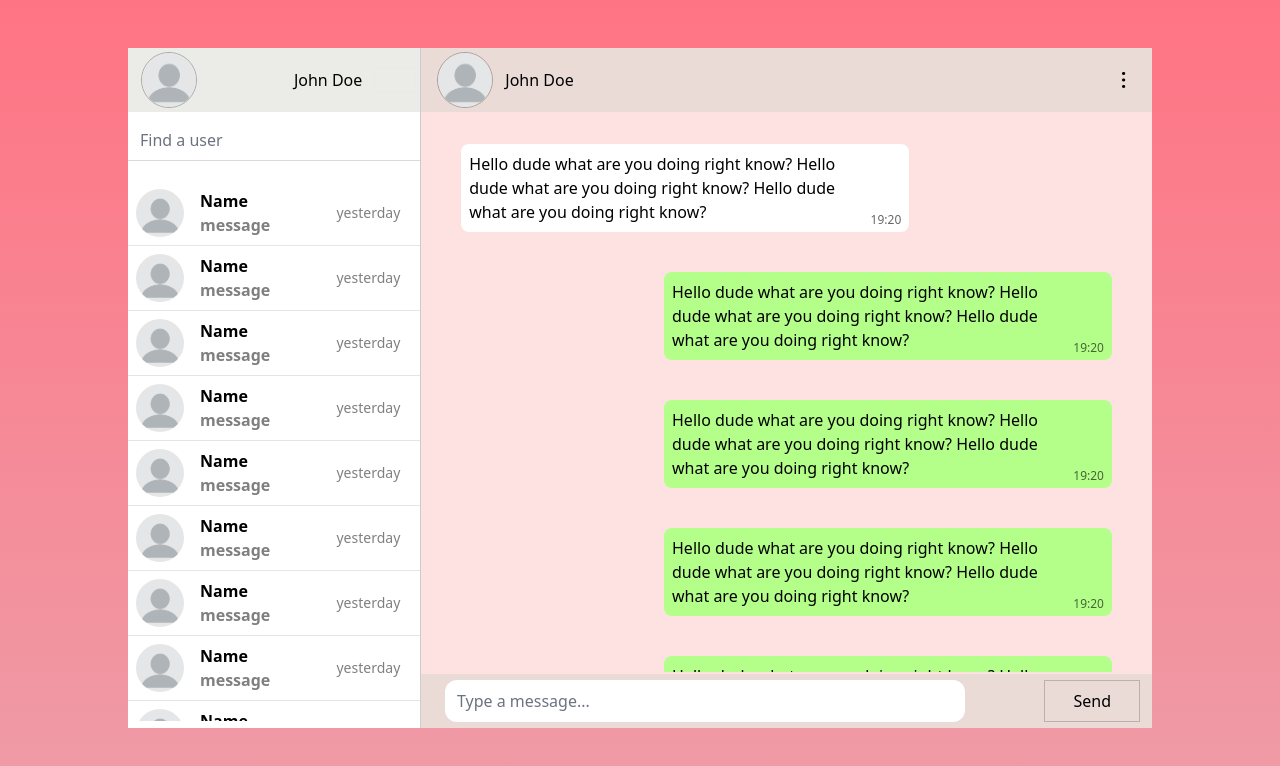
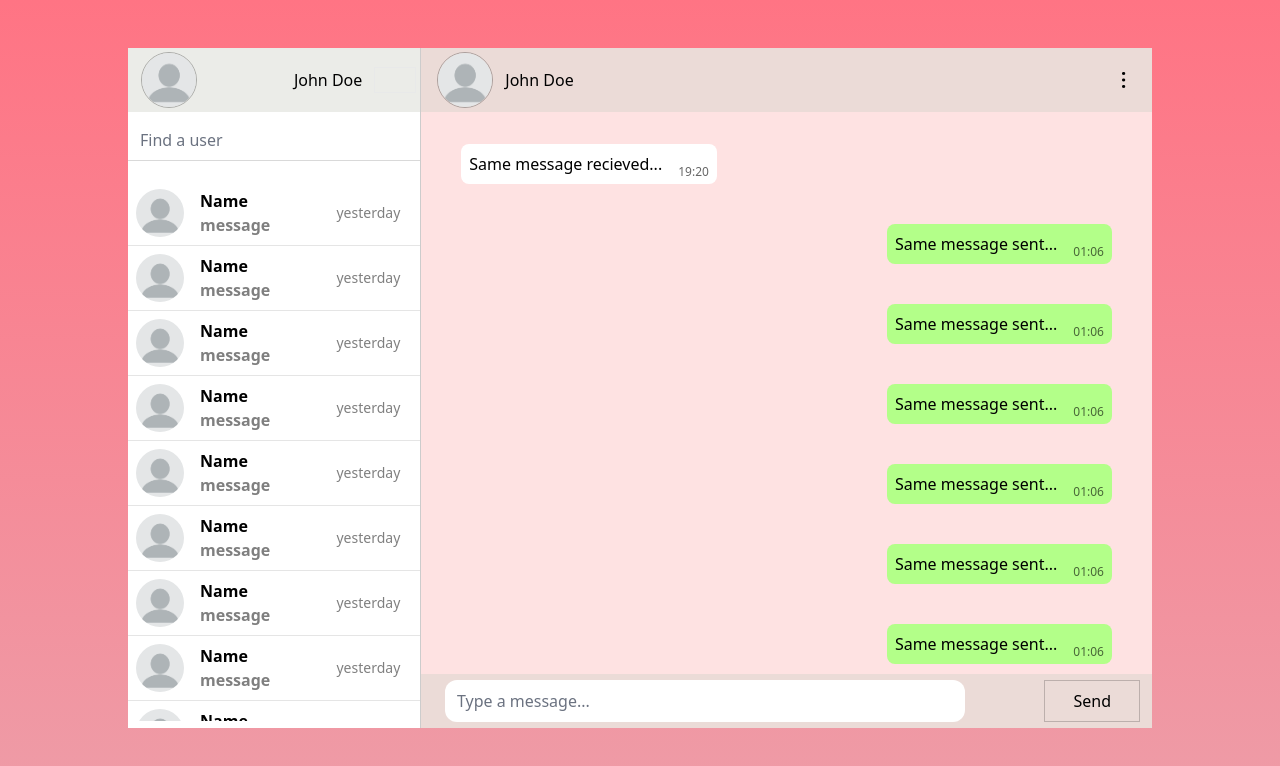
Before and after one commit to umutkose0/react-chat, a React (Create React App) app: page / in a window 1280 px wide. Shown: the top 766 px of the page. Built offline with nearby package versions, Linux system fonts and the light colour scheme; some icons are missing; the HTML template or start-up script is replaced by a standard one.

Commit message:
test messages

```diff
--- a/src/components/Message.jsx
+++ b/src/components/Message.jsx
@@ -2,26 +2,24 @@ import React from 'react'
 
 const Message = ({reciever}) => {
   return reciever?(
+    <div className="flex">
       <div className='flex justify-center ml-5 my-5 max-w-md  rounded-lg bg-white'>
         <span className="mr-2 p-2">
-          Hello dude what are you doing right know?
-          Hello dude what are you doing right know?
-          Hello dude what are you doing right know?
+          Same  message recieved...
         </span>
         <span className="flex flex-col justify-end pb-1 pr-2 text-xs opacity-60">
             19:20
         </span>
       </div>
+    </div>
   ):(
   <div className="flex flex-row-reverse">
     <div className='flex justify-center ml-5 my-5 max-w-md  rounded-lg bg-[#b3ff89]'>
     <span className="mr-2 p-2">
-      Hello dude what are you doing right know?
-      Hello dude what are you doing right know?
-      Hello dude what are you doing right know?
+    Same message sent...
     </span>
     <span className="flex flex-col justify-end pb-1 pr-2 text-xs opacity-60">
-        19:20
+        01:06
     </span>
     </div>
   </div>
```
